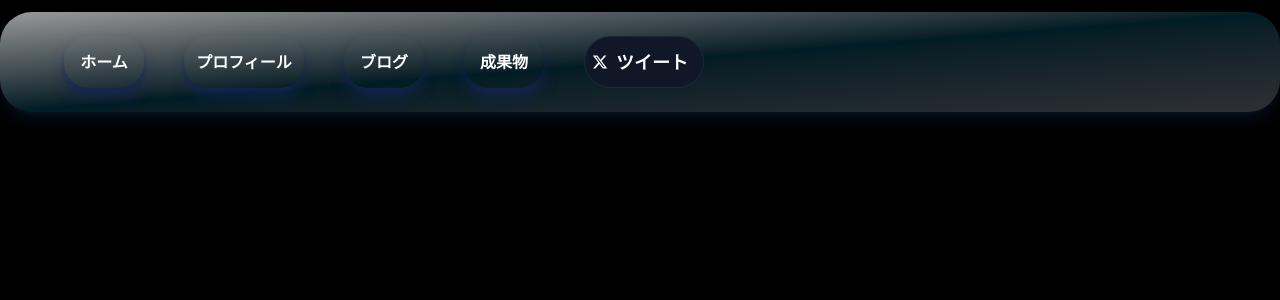
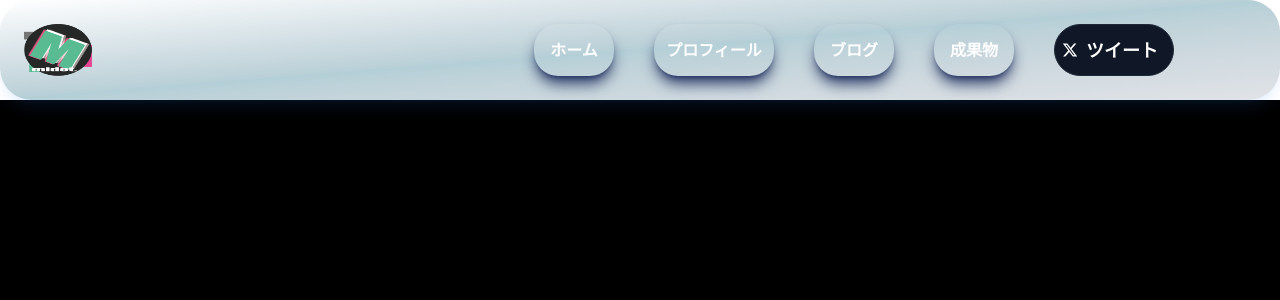
Before and after one commit to midomato/midot, a Next.js app: page / in a window 1280 px wide. Shown: the top 300 px of the page. Built offline with nearby package versions, Linux system fonts and the light colour scheme.

Commit message:
header stop

```diff
--- /dev/null
+++ b/posts/seco.md
@@ -0,0 +1,7 @@
+---
+title: "次の投稿"
+date: "2025-10-03"
+tags: ["nextjs", "markdown", "tutorial"]
+---
+
+あ
--- a/src/app/posts/[slug]/page.tsx
+++ b/src/app/posts/[slug]/page.tsx
@@ -17,6 +17,7 @@ export async function generateStaticParams() {
 export default async function PostPage({ params }: Props) {
   const { slug } = await params;
   const post: Post = await getPostBySlug(slug);
+  console.log(post);
 
   return (
     <article className="prose mx-auto py-8">
--- a/src/components/organisms/TextBox.tsx
+++ /dev/null
@@ -1,21 +0,0 @@
-"use client";
-
-export default function TextBox() {
-  const resizeTextArea = (e: React.ChangeEvent<HTMLTextAreaElement>) => {
-    e.target.style.height = "auto"; // 一度高さをリセット
-    e.target.style.height = `${e.target.scrollHeight}px`; // 新しいscrollHeightに基づいて高さを設定
-  };
-  return (
-    <>
-      <div className="w-full justify-center flex-col items-center flex">
-        <textarea
-          className="w-[300px] resize-none overflow-hidden rounded-lg border p-3 text-sm"
-          placeholder="テキストを入力してください"
-          onChange={(e) => {
-            resizeTextArea(e);
-          }}
-        ></textarea>
-      </div>
-    </>
-  );
-}
--- a/src/components/templates/Header.tsx
+++ b/src/components/templates/Header.tsx
@@ -4,11 +4,17 @@ import Image from "next/image";
 export default function Header() {
   return (
     <header
-      className="flex fixed top-3 gap-10 w-full h-25 z-100 p-6 rounded-4xl
+      className="flex top-3 gap-10 w-full h-25 z-100 p-6 rounded-4xl
                 bg-gradient-to-br from-white/60 via-cyan-800/30 to-gray-400/30
                 backdrop-blur-sm shadow-lg shadow-blue-500/10 text-white font-bold"
     >
-      <Image src="/images/midot.png" alt="Midot" width={0} height={0} />
+      <Image
+        src="/images/midot.png"
+        alt="Midot"
+        width={70}
+        height={10}
+        className="mr-100"
+      />
       <a
         href="/"
         className="shadow-blue-950/90 shadow-lg w-20 rounded-3xl flex items-center justify-center"
```
Also changed, not shown: posts/first.md (+1 -5 lines), 1 other file (tests, documents, lock files or other folders).
